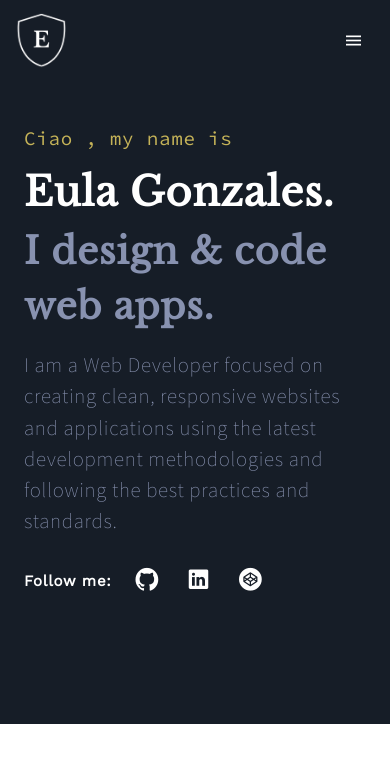
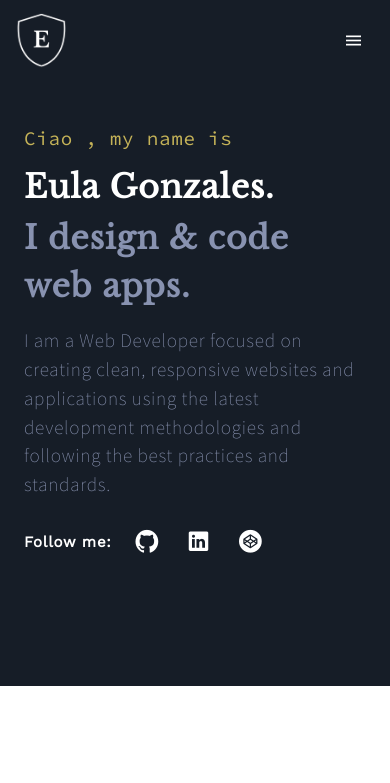
Before and after one commit to eulagonzales/Portfolio-V3, a plain HTML site: page index.html in a window 390 px wide. Shown: the top 783 px of the page. Drawn offline with nearby package versions, Linux system fonts and the light colour scheme.

Commit message:
Update style.css

```diff
--- a/assets/css/style.css
+++ b/assets/css/style.css
@@ -362,21 +362,21 @@ footer a:hover {
     }
 
     .name {
-        font-size: 2.5rem;
+        font-size: 2rem;
         font-family: 'Libre Baskerville', serif;
         font-weight: 600;
         color: var(--neutral);
     }
 
     .description {
-        font-size: 2.3rem;
+        font-size: 2rem;
         font-family: 'Libre Baskerville', serif;
         font-weight: 700;
         color: var(--ash-color);
     }
 
     .intro-details {
-        font-size: 1.3rem;
+        font-size: 1.2rem;
         color: var(--ash-color);
     }
 }
```
